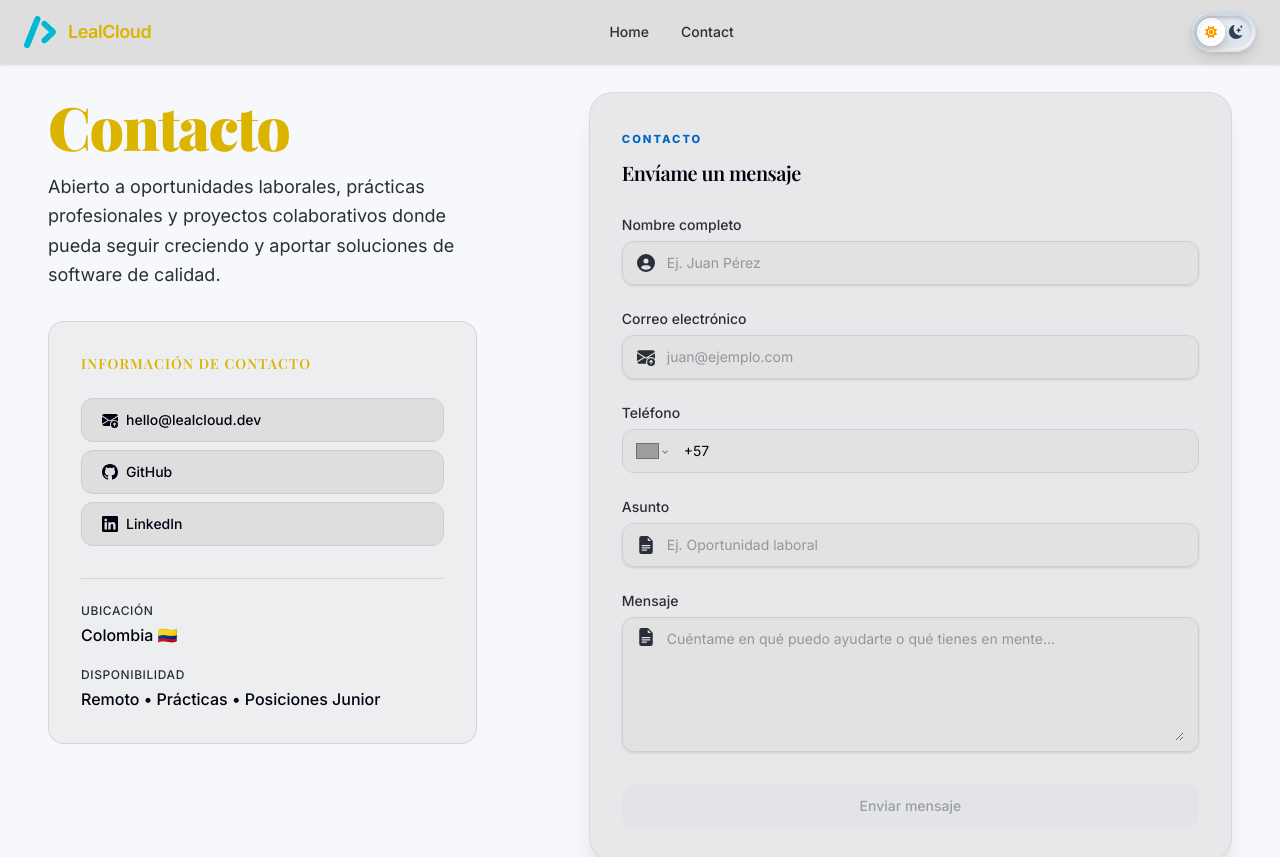
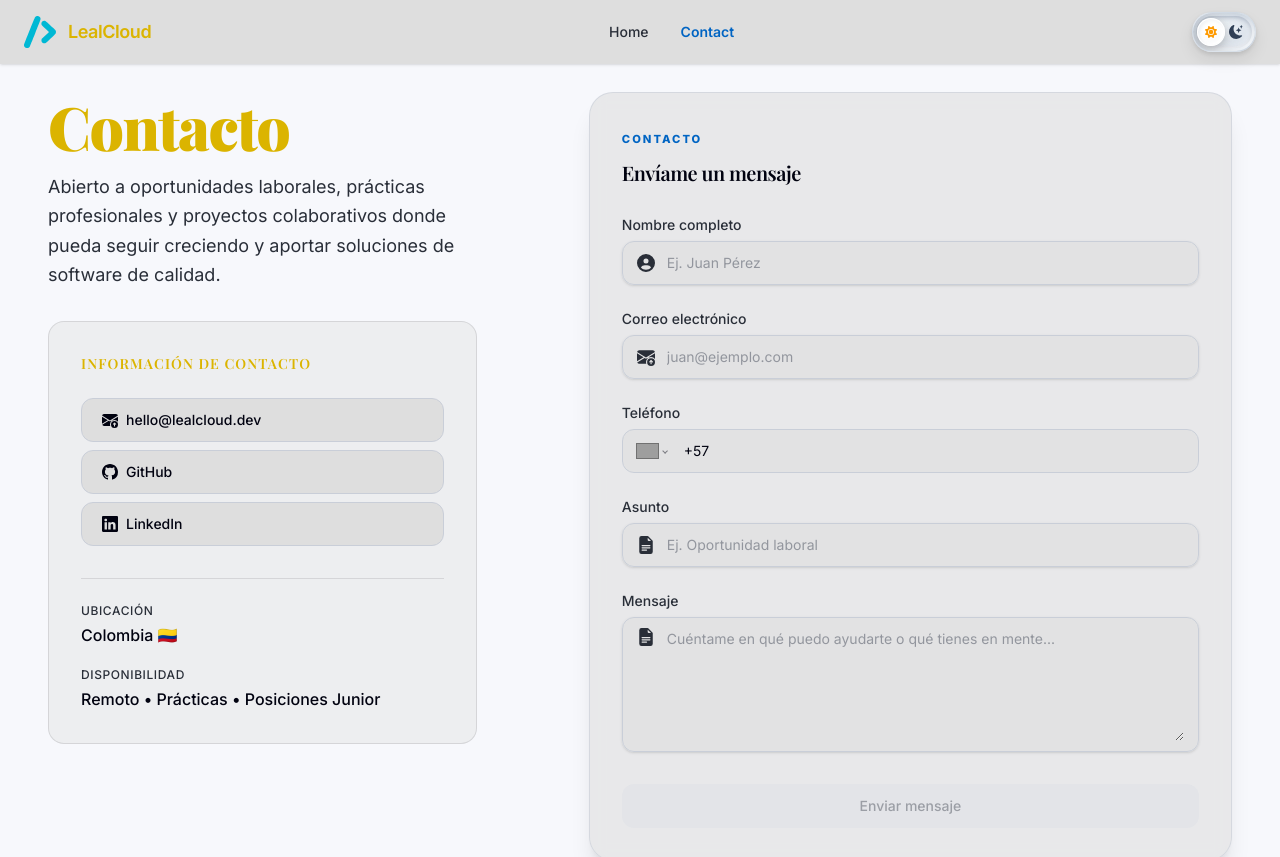
Before and after one commit to LealCloud/lealcloud.dev, a Next.js app: page /contact in a window 1280 px wide. Shown: the top 857 px of the page. Built offline with nearby package versions, Linux system fonts and the light colour scheme; grey boxes are pictures that could not be loaded; a web font is replaced by a local one.

Commit message:
feat(header): añadir indicador de ruta activa al menú

```diff
--- a/src/components/layout/Header.tsx
+++ b/src/components/layout/Header.tsx
@@ -1,12 +1,15 @@
 'use client';
 import { HEADER_LINKS, NavLink } from '@/config/navigation';
 import { AnimatePresence, motion } from 'framer-motion';
+import { usePathname } from 'next/navigation';
 import { useState } from 'react';
 import { IoClose } from 'react-icons/io5';
 import { TiThMenu } from 'react-icons/ti';
 import ThemeToggle from '../ui/ThemeToggle';
 
 export default function Header() {
+  const pathname = usePathname();
+
   const [isOpen, setIsOpen] = useState(false);
 
   return (
@@ -29,16 +32,25 @@ export default function Header() {
 
         {/* Nav horizontal - solo desktop */}
         <ul className="hidden items-center gap-8 capitalize md:flex">
-          {HEADER_LINKS.map((item: NavLink) => (
+          {HEADER_LINKS.map((item: NavLink) => {
+            // 2. Comparamos si la ruta actual coincide con el enlace
+            const isActive = pathname === item.href;
+
+            return (
               <li key={item.href}>
                 <a
                   href={item.href}
-                className="text-foreground-muted hover:text-primary text-sm font-medium transition-colors"
+                  className={`text-sm font-medium transition-colors ${
+                    isActive
+                      ? 'text-primary font-semibold'
+                      : 'text-foreground-muted hover:text-primary'
+                  }`}
                 >
-                {item.labelKey}
+                  {item.labelKey}{' '}
                 </a>
               </li>
-          ))}
+            );
+          })}
         </ul>
 
         {/* Acciones */}
@@ -89,17 +101,24 @@ export default function Header() {
                 </button>
               </div>
               <ul className="flex flex-col gap-1 capitalize">
-                {HEADER_LINKS.map((item: NavLink) => (
+                {HEADER_LINKS.map((item: NavLink) => {
+                  const isActive = pathname === item.href;
+                  return (
                     <li key={item.href}>
                       <a
                         href={item.href}
                         onClick={() => setIsOpen(false)}
-                      className="hover:bg-surface-hover flex items-center gap-3 rounded-xl px-3 py-2.5 text-sm font-medium transition-colors"
+                        className={`flex items-center gap-3 rounded-xl px-3 py-2.5 text-sm font-medium transition-colors ${
+                          isActive
+                            ? 'bg-surface-hover text-primary font-semibold'
+                            : 'text-foreground-muted hover:bg-surface-hover'
+                        }`}
                       >
                         <span>{item.labelKey}</span>
                       </a>
                     </li>
-                ))}
+                  );
+                })}
               </ul>
             </motion.div>
           </>
```
Lines whose indentation alone changed are shown as unchanged.
